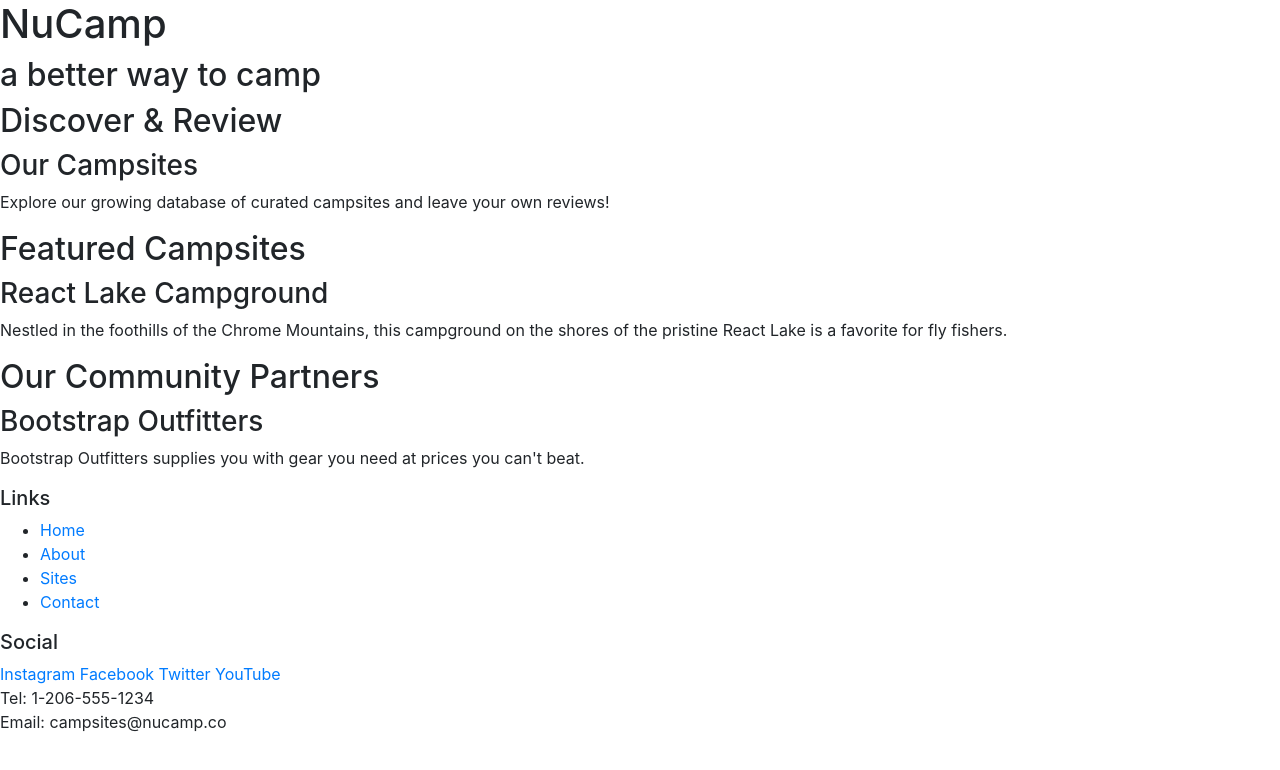
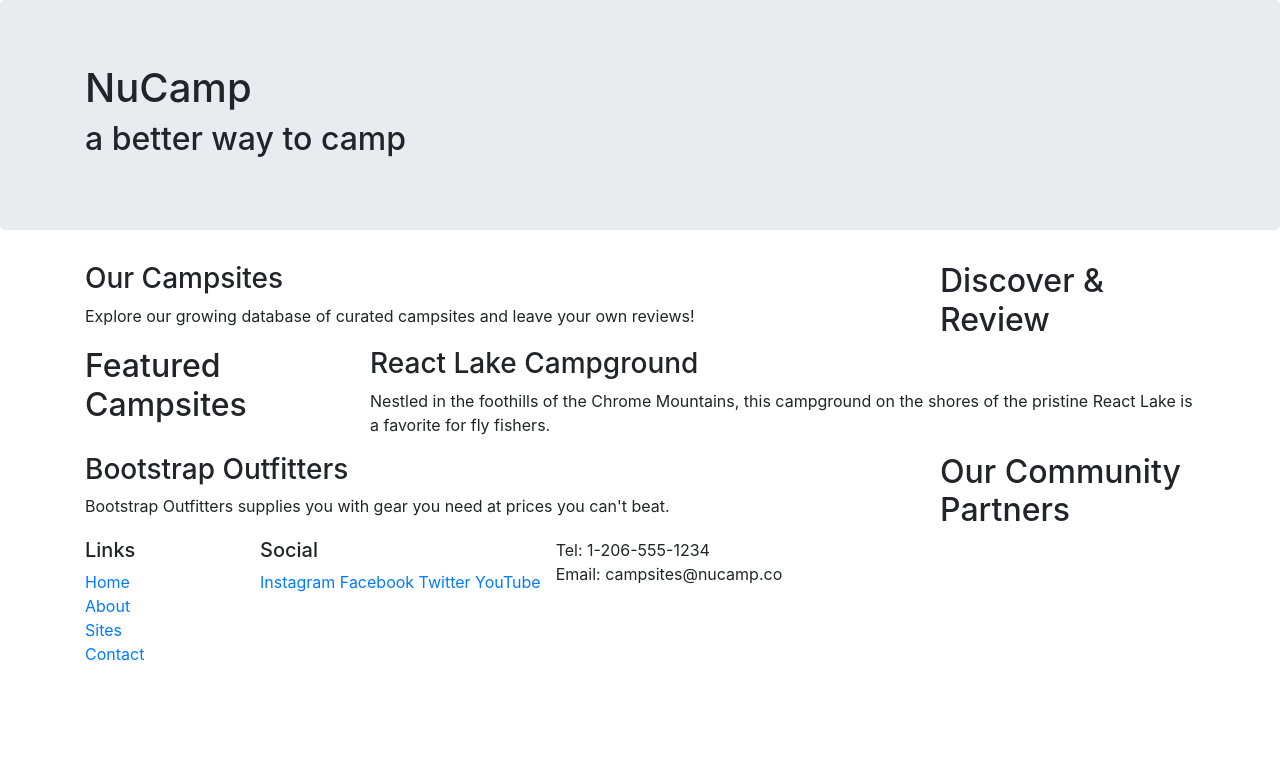
Before and after one commit to St-Jermyn/Nucamp-site, a website: page index.html/index.html in a window 1280 px wide. Drawn offline with nearby package versions, Linux system fonts and the light colour scheme.

Commit message:
My First Bootstrap Project

```diff
--- a/index.html/index.html
+++ b/index.html/index.html
@@ -13,51 +13,72 @@
 
 <body>
 
-    <header>
-        <div>
+    <header class="jumbotron">
+        <div class="container">
+            <div class="row">
+                <div class="col">
                     <h1>NuCamp</h1>
                     <h2>a better way to camp</h2>
                 </div>
+            </div>
+        </div>
     </header>
+        <div class="container">
+            <div class="row">
+                <div class="col-sm-4 order-sm-last col-md-3">
+                    <h2>Discover & Review</h2>
+                </div>
 
-    <div>
-        <h2>Discover & Review</h2>
+                <div class="col">
                     <h3>Our Campsites</h3>
                     <p>Explore our growing database of curated campsites and leave your own reviews!</p>
                 </div>
-
-    <div>
+            </div>
+            <div class="row">
+                <div class="col-sm-4 col-md-3">
                     <h2>Featured Campsites</h2>
+                </div>
+                <div class="col">
                 <h3>React Lake Campground</h3>
                 <p>Nestled in the foothills of the Chrome Mountains, this campground on the shores of the pristine React Lake is a favorite for fly fishers.</p>
                 </div>
-
-    <div>
+            </div>
+            <div class="row">
+                <div class="col-sm-4  order-sm-last col-md-3">
                     <h2>Our Community Partners</h2>
+                </div>
+                <div class="col">
                     <h3>Bootstrap Outfitters</h3>
                     <p>Bootstrap Outfitters supplies you with gear you need at prices you can't beat.</p>
                 </div>
+            </div>
+        </div>
 
     <footer>
-        <div>
+        <div class="container">
+            <div class="row">
+                <div class="col-4 col-sm-2 offset-1n">
                     <h5>Links</h5>
-            <ul>
+                    <ul class="list-unstyled">
                         <li><a href="#">Home</a></li>
                         <li><a href="#">About</a></li>
                         <li><a href="#">Sites</a></li>
                         <li><a href="#">Contact</a></li>
                     </ul>
+
                 </div>
-        <div>
+                <div classs="col-6 col-sm-5">
                     <h5>Social</h5>
                     <a href="http://instagram.com/">Instagram</a>
                     <a href="http://facebook.com/">Facebook</a>
                     <a href="http://twitter.com/">Twitter</a>
                     <a href="http://youtube.com/">YouTube</a>
                 </div>
-        <div>
+                <div class="col-sm-4">
                     Tel: 1-206-555-1234<br />
                     Email: campsites@nucamp.co
+                 </div>
+            </div>
         </div>
     </footer>
 
```
Lines whose indentation alone changed are shown as unchanged.
